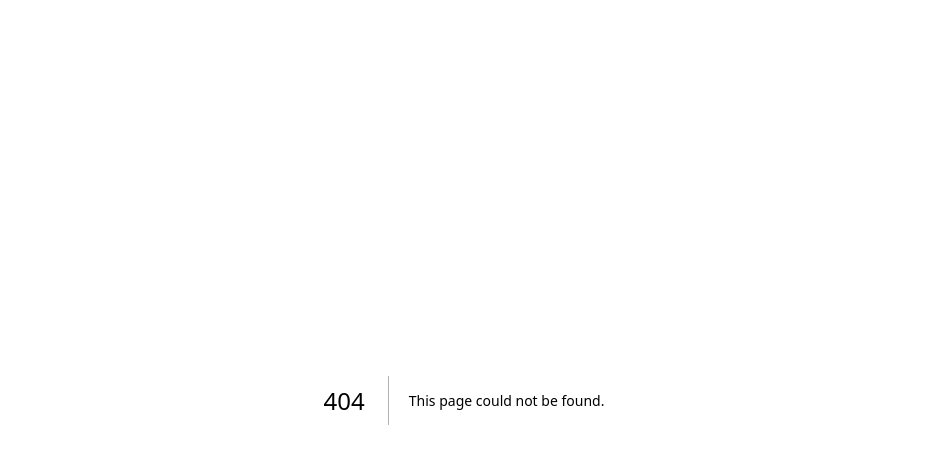
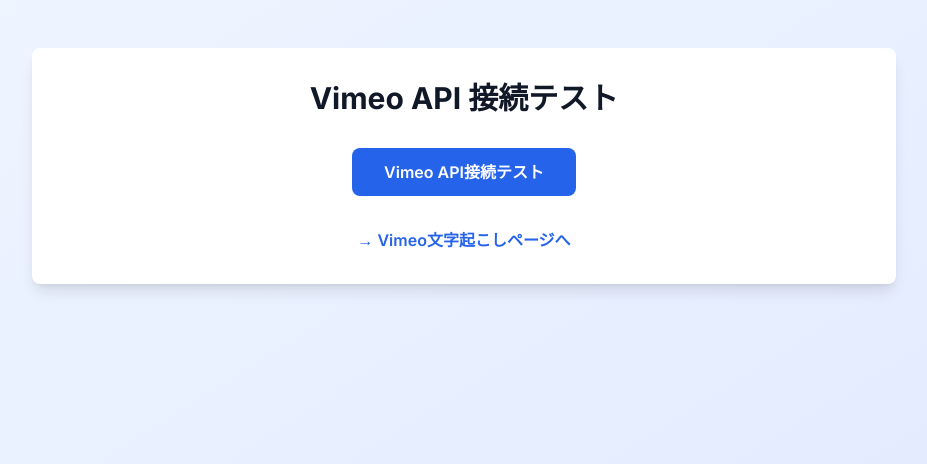
Before and after one commit to samboofficeota-hue/darwin-project, a Next.js app: page /test-vimeo in a window 1280 px wide. Before the commit this address had no page. Shown: the top 464 px of the page, without its empty margins (176-1103 px from the left). Built offline with nearby package versions, Linux system fonts and the light colour scheme.

Commit message:
Add Vimeo API connection test endpoint

```diff
--- /dev/null
+++ b/pages/api/test-vimeo.js
@@ -0,0 +1,68 @@
+/**
+ * Vimeo API接続テスト用のエンドポイント
+ */
+
+export default async function handler(req, res) {
+  // CORS設定
+  res.setHeader('Access-Control-Allow-Origin', '*');
+  res.setHeader('Access-Control-Allow-Methods', 'GET, OPTIONS');
+  res.setHeader('Access-Control-Allow-Headers', 'Content-Type');
+
+  if (req.method === 'OPTIONS') {
+    res.status(200).end();
+    return;
+  }
+
+  if (req.method !== 'GET') {
+    return res.status(405).json({ error: 'Method not allowed' });
+  }
+
+  try {
+    const vimeoToken = process.env.VIMEO_ACCESS_TOKEN;
+
+    if (!vimeoToken) {
+      return res.status(500).json({
+        error: 'Vimeo API token not configured',
+        status: 'missing_token'
+      });
+    }
+
+    // Vimeo APIの基本情報を取得
+    const response = await fetch('https://api.vimeo.com/me', {
+      headers: {
+        'Authorization': `Bearer ${vimeoToken}`,
+        'Accept': 'application/vnd.vimeo.*+json;version=3.4'
+      }
+    });
+
+    if (!response.ok) {
+      return res.status(500).json({
+        error: 'Vimeo API connection failed',
+        status: 'api_error',
+        statusCode: response.status,
+        statusText: response.statusText
+      });
+    }
+
+    const userData = await response.json();
+
+    res.status(200).json({
+      status: 'success',
+      message: 'Vimeo API connection successful',
+      user: {
+        name: userData.name,
+        uri: userData.uri,
+        account: userData.account
+      },
+      timestamp: new Date().toISOString()
+    });
+
+  } catch (error) {
+    console.error('Vimeo API test error:', error);
+    res.status(500).json({
+      error: 'Vimeo API test failed',
+      details: error.message,
+      status: 'test_error'
+    });
+  }
+}
--- /dev/null
+++ b/src/app/test-vimeo/page.tsx
@@ -0,0 +1,99 @@
+'use client';
+
+import { useState } from 'react';
+
+export default function TestVimeoPage() {
+  const [testResult, setTestResult] = useState<any>(null);
+  const [loading, setLoading] = useState(false);
+  const [error, setError] = useState<string | null>(null);
+
+  const testVimeoAPI = async () => {
+    setLoading(true);
+    setError(null);
+    setTestResult(null);
+
+    try {
+      const response = await fetch('/api/test-vimeo');
+      const data = await response.json();
+
+      if (response.ok) {
+        setTestResult(data);
+      } else {
+        setError(data.error || 'テストに失敗しました');
+      }
+    } catch (err) {
+      setError('通信エラーが発生しました');
+    } finally {
+      setLoading(false);
+    }
+  };
+
+  return (
+    <div className="min-h-screen bg-gradient-to-br from-blue-50 to-indigo-100 py-12">
+      <div className="container mx-auto px-4 max-w-4xl">
+        <div className="bg-white rounded-lg shadow-lg p-8">
+          <h1 className="text-3xl font-bold text-gray-900 mb-8 text-center">
+            Vimeo API 接続テスト
+          </h1>
+
+          <div className="text-center mb-8">
+            <button
+              onClick={testVimeoAPI}
+              disabled={loading}
+              className="bg-blue-600 text-white py-3 px-8 rounded-lg font-semibold hover:bg-blue-700 disabled:bg-gray-400 disabled:cursor-not-allowed"
+            >
+              {loading ? 'テスト中...' : 'Vimeo API接続テスト'}
+            </button>
+          </div>
+
+          {error && (
+            <div className="mb-6 p-4 bg-red-50 border border-red-200 rounded-md">
+              <h3 className="text-lg font-semibold text-red-800 mb-2">❌ エラー</h3>
+              <p className="text-red-700">{error}</p>
+            </div>
+          )}
+
+          {testResult && (
+            <div className="bg-green-50 border border-green-200 rounded-md p-6">
+              <h3 className="text-lg font-semibold text-green-800 mb-4">
+                ✅ テスト成功
+              </h3>
+
+              <div className="space-y-4">
+                <div>
+                  <h4 className="font-medium text-green-700 mb-2">接続状況:</h4>
+                  <p className="text-green-600">{testResult.message}</p>
+                </div>
+
+                {testResult.user && (
+                  <div>
+                    <h4 className="font-medium text-green-700 mb-2">ユーザー情報:</h4>
+                    <div className="bg-white p-4 rounded-md">
+                      <p><strong>名前:</strong> {testResult.user.name}</p>
+                      <p><strong>URI:</strong> {testResult.user.uri}</p>
+                      <p><strong>アカウント:</strong> {testResult.user.account}</p>
+                    </div>
+                  </div>
+                )}
+
+                <div>
+                  <h4 className="font-medium text-green-700 mb-2">テスト時刻:</h4>
+                  <p className="text-green-600">{new Date(testResult.timestamp).toLocaleString('ja-JP')}</p>
+                </div>
+              </div>
+            </div>
+          )}
+
+          <div className="mt-8 text-center">
+            <a
+              href="/vimeo-transcribe"
+              className="text-blue-600 hover:text-blue-800 font-semibold"
+            >
+              → Vimeo文字起こしページへ
+            </a>
+          </div>
+        </div>
+      </div>
+    </div>
+  );
+}
```
